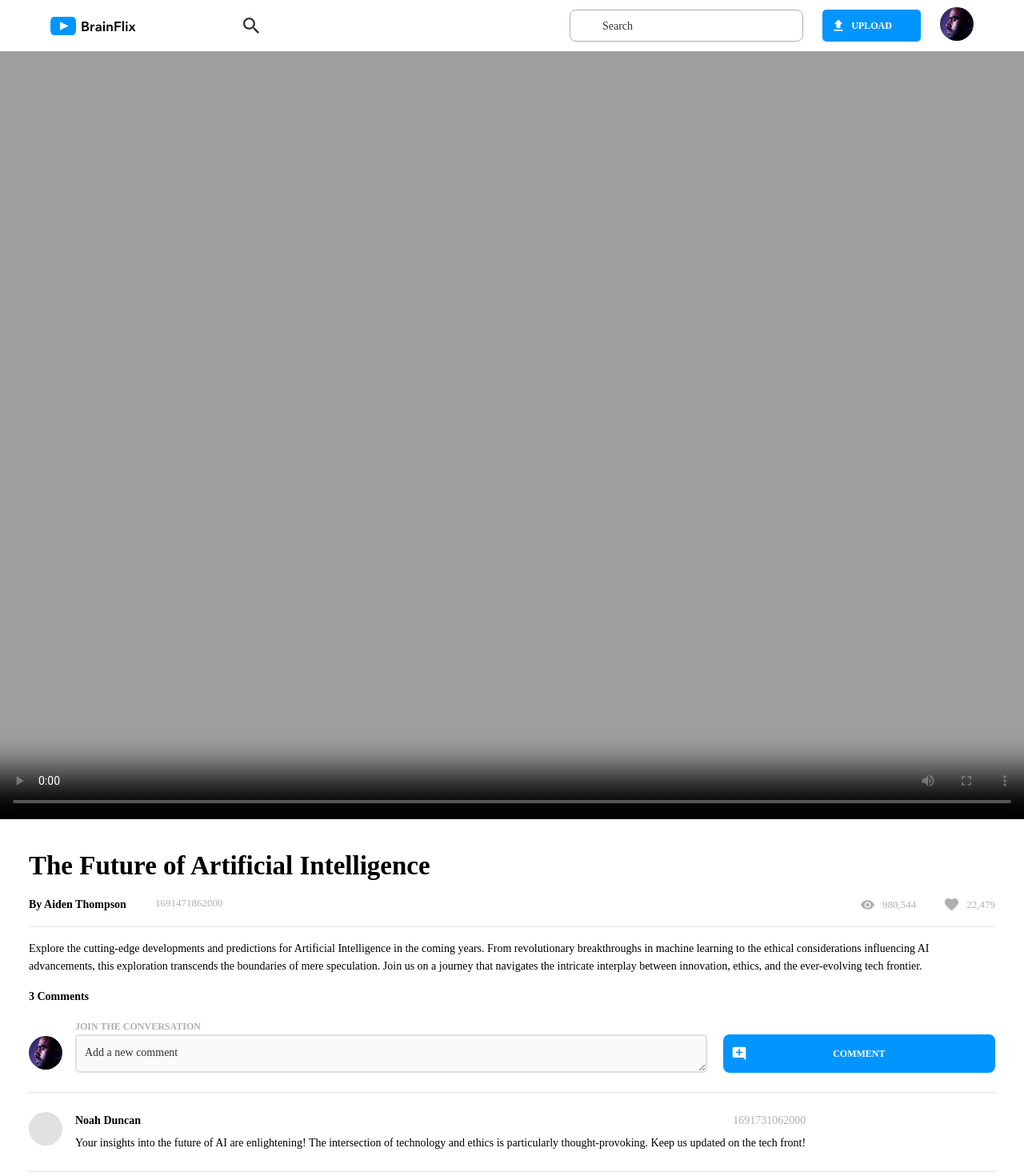
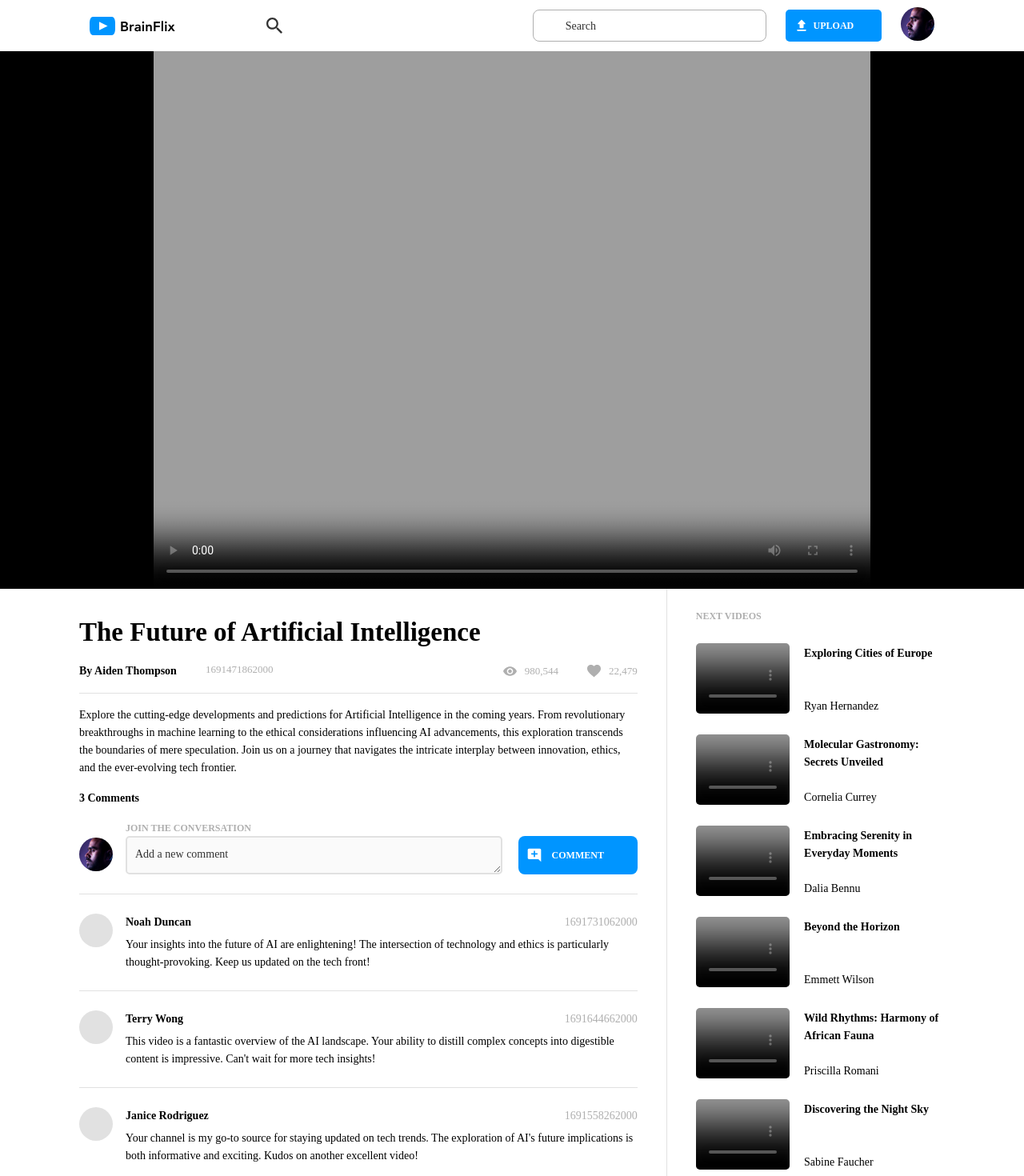
Before and after one commit to ruirui-zr/BrainFlix-frontend, a React (Vite) app: page / in a window 1280 px wide. Shown: the top 1470 px of the page at 80% size. Built offline with nearby package versions, Linux system fonts and the light colour scheme; a web font is replaced by a local one.

Commit message:
add all styles, final draft version

```diff
--- a/src/App.jsx
+++ b/src/App.jsx
@@ -4,6 +4,7 @@ import VideoList from './components/VideoList/VideoList.jsx'
 import Video from './components/Video/Video.jsx'
 import VideosData from "./data/video-details.json"
 import { useState } from "react"
+import VideoPlayer from './components/VideoPlayer/VideoPlayer.jsx'
 
 console.log(VideosData);
 function App() {
@@ -25,9 +26,11 @@ function App() {
   return (
       <>
         <Header />
-        <Video selectedVideo={selectedVideo} />
-        <VideoList filteredVideos = {filteredVideos} handleSelectVideo={handleSelectVideo} />
-
+        <VideoPlayer selectedVideo={selectedVideo} />
+        <div className="desktop-layout">
+          <Video className= "video--desktop" selectedVideo={selectedVideo} />
+          <VideoList className= "videolist--desktop" filteredVideos = {filteredVideos} handleSelectVideo={handleSelectVideo} />
+        </div>
       </>
   )
 }
--- a/src/App.scss
+++ b/src/App.scss
@@ -1,4 +1,6 @@
 @use './styles/partials/fonts' as *;
+@use './styles/partials/mixins' as *;
+@use './styles/partials/variables' as *;
 
 
 
@@ -15,3 +17,14 @@
         background-color: red;
     }
 }
+
+@media (min-width: $desktop-break-point) {
+    .desktop-layout{
+        display: flex;               /* Enables Flexbox layout */
+        flex-direction: row;         /* Positions items side by side */                 /* Adds space between Video and VideoList */               /* Takes full width of the container */
+        align-items: flex-start;
+        padding: 0px 63px;
+    }
+
+
+}
--- a/src/components/Comments/Comments.scss
+++ b/src/components/Comments/Comments.scss
@@ -12,7 +12,6 @@ html{
     flex-direction: row;
     padding: 16px 0px;
     border-bottom: 1px solid $Mercury;
-
 }
 
     &__detail{
@@ -67,4 +66,14 @@ html{
             @include bodycopy--tablet;
         }
     }
-    }
+}
+
+@media (min-width: $desktop-break-point) {
+.comment{
+    &__section{
+        &:last-child {
+            border-bottom: none;
+        }
+}
+}
+}
--- a/src/components/Form/Form.scss
+++ b/src/components/Form/Form.scss
@@ -107,7 +107,7 @@
 
         &__comment-button{
             margin: 0px;
-            width: 40%;
+            width: 30%;
             @include labels-buttons--tablet;
             }
         }
--- a/src/components/Header/Header.scss
+++ b/src/components/Header/Header.scss
@@ -60,6 +60,6 @@ body{
 
 @media (min-width: $desktop-break-point) {
     .header{
-        padding: 0 63px;
+        padding: 0 112px;
     }
 }
--- a/src/components/Video/Video.jsx
+++ b/src/components/Video/Video.jsx
@@ -8,8 +8,8 @@ export default function Video({selectedVideo}){
 console.log(selectedVideo.comments)
     return(
         <main className="selected-video" key = {selectedVideo.id}>
-                <video className="selected__image" controls poster={selectedVideo.image}> </video>
                 <div className="layout">
+                    <div className="video-info--desktop">
                         <p className="selected__title">{selectedVideo.title}</p>
 
                         <hr className="divider divider--mobile"></hr>
@@ -36,6 +36,7 @@ console.log(selectedVideo.comments)
                         <p className="selected__description">{selectedVideo.description}</p>
                         <Comments comments={selectedVideo.comments}/>
                     </div>
+                </div>
         </main>
     )
 }
--- a/src/components/Video/Video.scss
+++ b/src/components/Video/Video.scss
@@ -119,3 +119,13 @@
         margin-top: 0px;
     }
 }
+
+@media (min-width: $desktop-break-point) {
+    .layout{
+        display: flex;
+        flex-direction: column;
+    }
+    .video-info--desktop{
+        width:100%;
+    }
+}
--- a/src/components/VideoList/VideoList.jsx
+++ b/src/components/VideoList/VideoList.jsx
@@ -8,9 +8,9 @@ export default function VideoList({filteredVideos, handleSelectVideo}){
 
     return (
         <section className="video-list">
-            <div className="section-header">NEXT VIDEOS</div>
+            <h3 className="section-header">NEXT VIDEOS</h3>
             {filteredVideos.map((video) => (
-                <div className = "list__video" key = {video.id} onClick={ () => handleSelectVideo(video.id)}>
+                <div className = "individual-video" key = {video.id} onClick={ () => handleSelectVideo(video.id)}>
                     <div className="video-container">
                         <video className = "list__image" controls poster={video.image}> </video>
                     </div>
--- a/src/components/VideoList/VideoList.scss
+++ b/src/components/VideoList/VideoList.scss
@@ -1,14 +1,20 @@
 @use '../../styles/partials/variables' as *;
 @use '../../styles/partials/fonts' as *;
+@use '../../styles/partials/mixins' as *;
+
 
 html{
     font-family: "AvenirNextLTPro";
 }
-
-
-.list__video{
+.video-list{
+    padding-bottom: 24px;
+}
+.individual-video{
     display: flex;
     justify-content: flex-start;
+    @include padding--mobile;
+    gap: 10px;
+    padding-bottom: 10px;
 }
 
 .video-container{
@@ -21,17 +27,66 @@ html{
     width: 100%;
     height: auto;
     object-fit: cover;
+    border-radius: 5px;
 }
 
 .list-meta{
     display: flex;
     flex-direction: column;
     width: 60%;
+    justify-content: space-between;
+    padding: 2px 0px;
 }
 
 .section-header{
-    font-size: 12px;
-    line-height: 20px;
-    font-weight: 700;
+    @include padding--mobile;
+    @include sectionheader;
+    color: $Silver;
+    padding: 16px 16px;
+}
+
+.list__title{
+    @include subheader-mobile;
+}
+
+.list__channel{
+    @include bodycopy--mobile;
+}
+
+@media (min-width: $tablet-break-point) {
+.video-list{
+    width: 50%;
+}
+.section-header{
+    @include padding--tablet;
+    @include sectionheader;
     color: $Silver;
 }
+
+.individual-video{
+    display: flex;
+    justify-content: flex-start;
+    @include padding--tablet;
+    gap: 18px;
+    padding-bottom: 22px;
+}
+
+.list__title{
+    @include subheader-tablet;
+}
+
+.list__channel{
+    @include bodycopy--tablet;
+}
+
+.section-header {
+    padding: 24px 36px;
+}
+}
+
+@media (min-width: $desktop-break-point) {
+    .video-list{
+        width: 100%;
+        border-left: 1px solid $Mercury;
+    }
+}
--- /dev/null
+++ b/src/components/VideoPlayer/VideoPlayer.jsx
@@ -0,0 +1,10 @@
+import "./VideoPlayer.scss"
+
+export default function Video({selectedVideo}){
+    console.log(selectedVideo)
+    return(
+        <div className="selected__image--container" key = {selectedVideo.id}>
+                <video className="selected__image" controls poster={selectedVideo.image}> </video>
+        </div>
+    )
+}
--- /dev/null
+++ b/src/components/VideoPlayer/VideoPlayer.scss
@@ -0,0 +1,28 @@
+@use '../../styles/partials/variables' as *;
+
+@media (min-width: $tablet-break-point) {
+    .selected__image--container {
+        display: flex;
+        background-color: black;        /* Black background for the remaining space */
+        width: 100%;                    /* Ensure the container takes full width */
+        justify-content: center;    /* Aligns the video to the left */
+    }
+
+    .selected__image {
+        width: 90%;                     /* Video occupies 60% of the container width */
+    }
+}
+
+
+@media (min-width: $desktop-break-point) {
+    .selected__image--container {
+        display: flex;
+        background-color: black;        /* Black background for the remaining space */
+        width: 100%;                    /* Ensure the container takes full width */
+        justify-content: center;    /* Aligns the video to the left */
+    }
+
+    .selected__image {
+        width: 70%;                     /* Video occupies 60% of the container width */
+    }
+}
--- a/src/styles/partials/_mixins.scss
+++ b/src/styles/partials/_mixins.scss
@@ -7,7 +7,6 @@
     padding: 0px 36px;
     @content;
 }
-
 
 @mixin labels-buttons--mobile{
     font-size: 10px;
```
Lines whose indentation alone changed are shown as unchanged.
